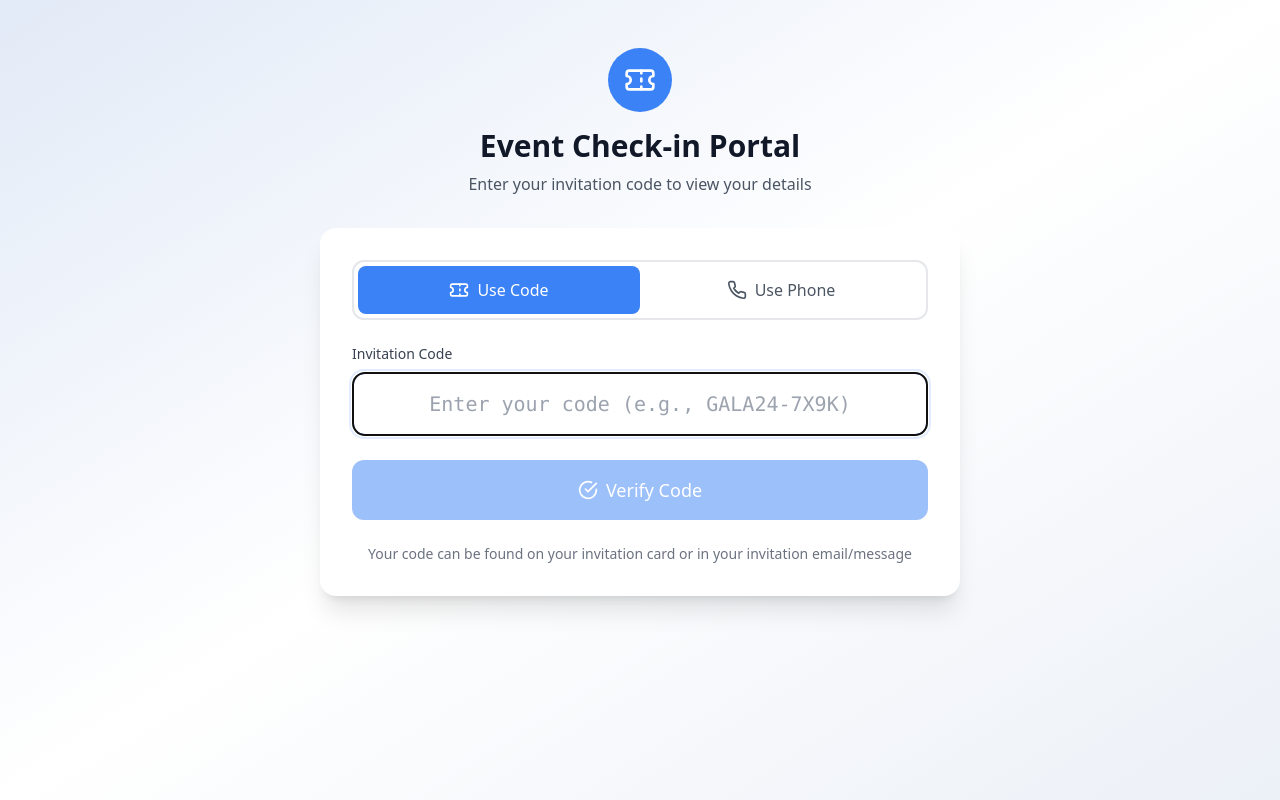
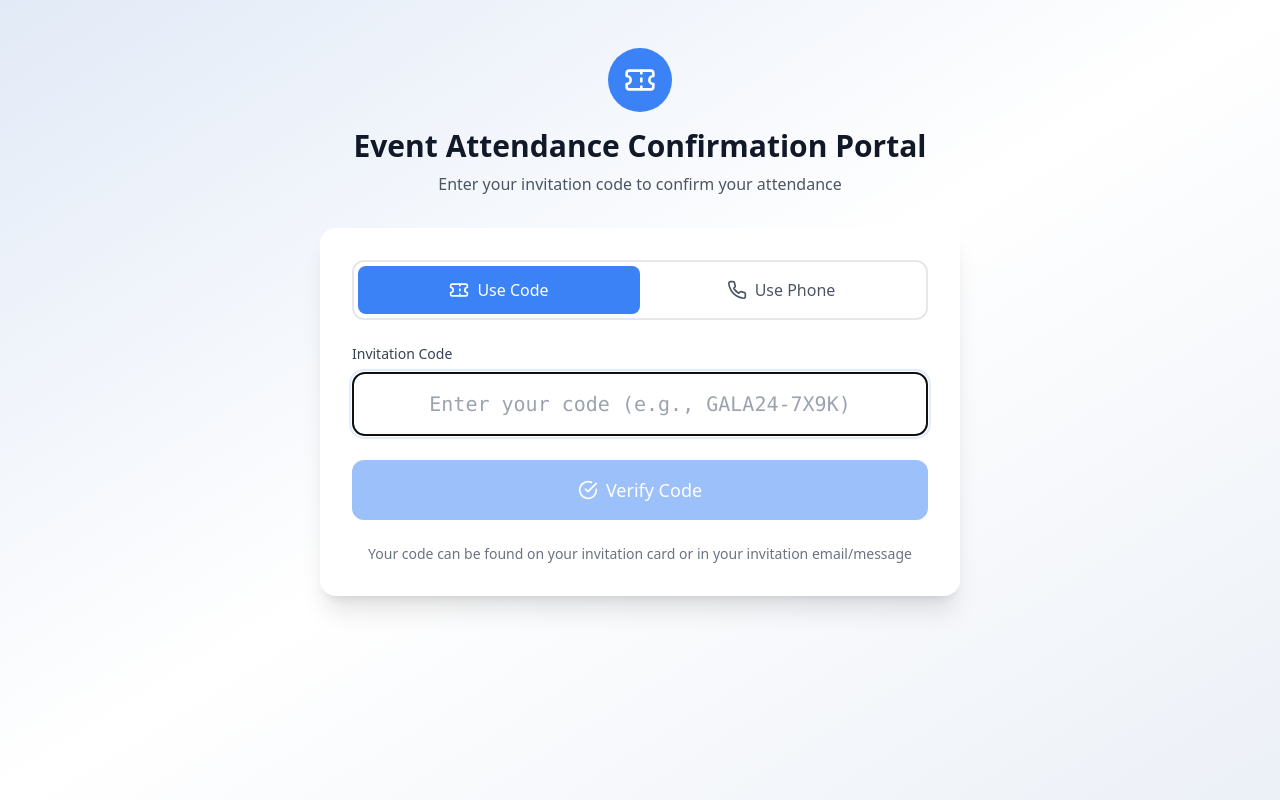
Before and after one commit to omar99elnemr/invitees, a React (Vite) app in the folder frontend/: page /portal in a window 1280 px wide. Built offline with nearby package versions, Linux system fonts and the light colour scheme; no server answers.

Commit message:
Update Portal page title to 'Event Attendance Confirmation Portal' for clarity

```diff
--- a/frontend/src/pages/Portal.tsx
+++ b/frontend/src/pages/Portal.tsx
@@ -118,8 +118,8 @@ export default function Portal() {
           <div className="inline-flex items-center justify-center w-16 h-16 bg-primary rounded-full mb-4">
             <Ticket className="w-8 h-8 text-white" />
           </div>
-          <h1 className="text-3xl font-bold text-gray-900 dark:text-white">Event Check-in Portal</h1>
-          <p className="text-gray-600 dark:text-gray-400 mt-2">Enter your invitation code to view your details</p>
+          <h1 className="text-3xl font-bold text-gray-900 dark:text-white">Event Attendance Confirmation Portal</h1>
+          <p className="text-gray-600 dark:text-gray-400 mt-2">Enter your invitation code to confirm your attendance</p>
         </div>
 
         {!attendeeData ? (
```
